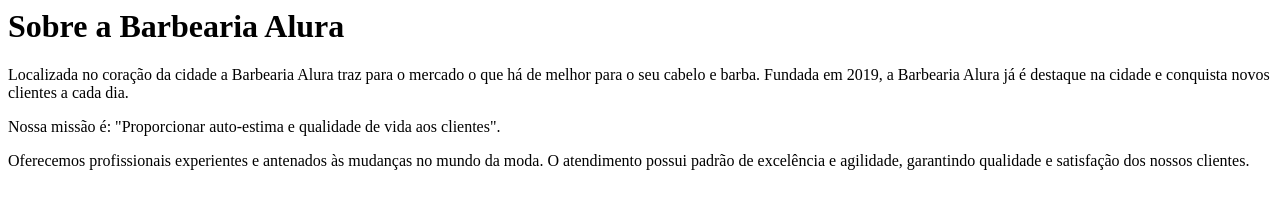
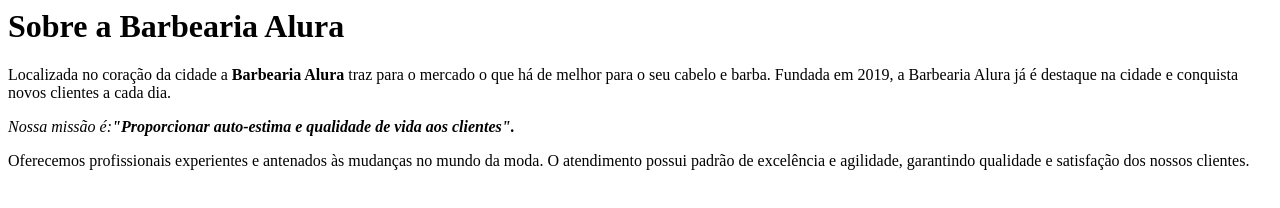
Before and after one commit to franciele2007/barbeariaalurafran, a plain HTML site: page index.html in a window 1280 px wide. Drawn offline with Linux system fonts and the light colour scheme.

Commit message:
trabalho

```diff
--- a/index.html
+++ b/index.html
@@ -1,7 +1,7 @@
 <h1>Sobre a Barbearia Alura</h1>
 
-<p>Localizada no coração da cidade a Barbearia Alura traz para o mercado o que há de melhor para o seu cabelo e barba. Fundada em 2019, a Barbearia Alura já é destaque na cidade e conquista novos clientes a cada dia.</p>
+<p>Localizada no coração da cidade a <strong>  Barbearia Alura </strong> traz para o mercado o que há de melhor para o seu cabelo e barba. Fundada em 2019, a Barbearia Alura já é destaque na cidade e conquista novos clientes a cada dia.</p>
 
-<p>Nossa missão é: "Proporcionar auto-estima e qualidade de vida aos clientes".</p>
+<p><em>Nossa missão é:<strong>"Proporcionar auto-estima e qualidade de vida aos clientes".</strong></em></p>
 
  <p>Oferecemos profissionais experientes e antenados às mudanças no mundo da moda. O atendimento possui padrão de excelência e agilidade, garantindo qualidade e satisfação dos nossos clientes.</p>
```
